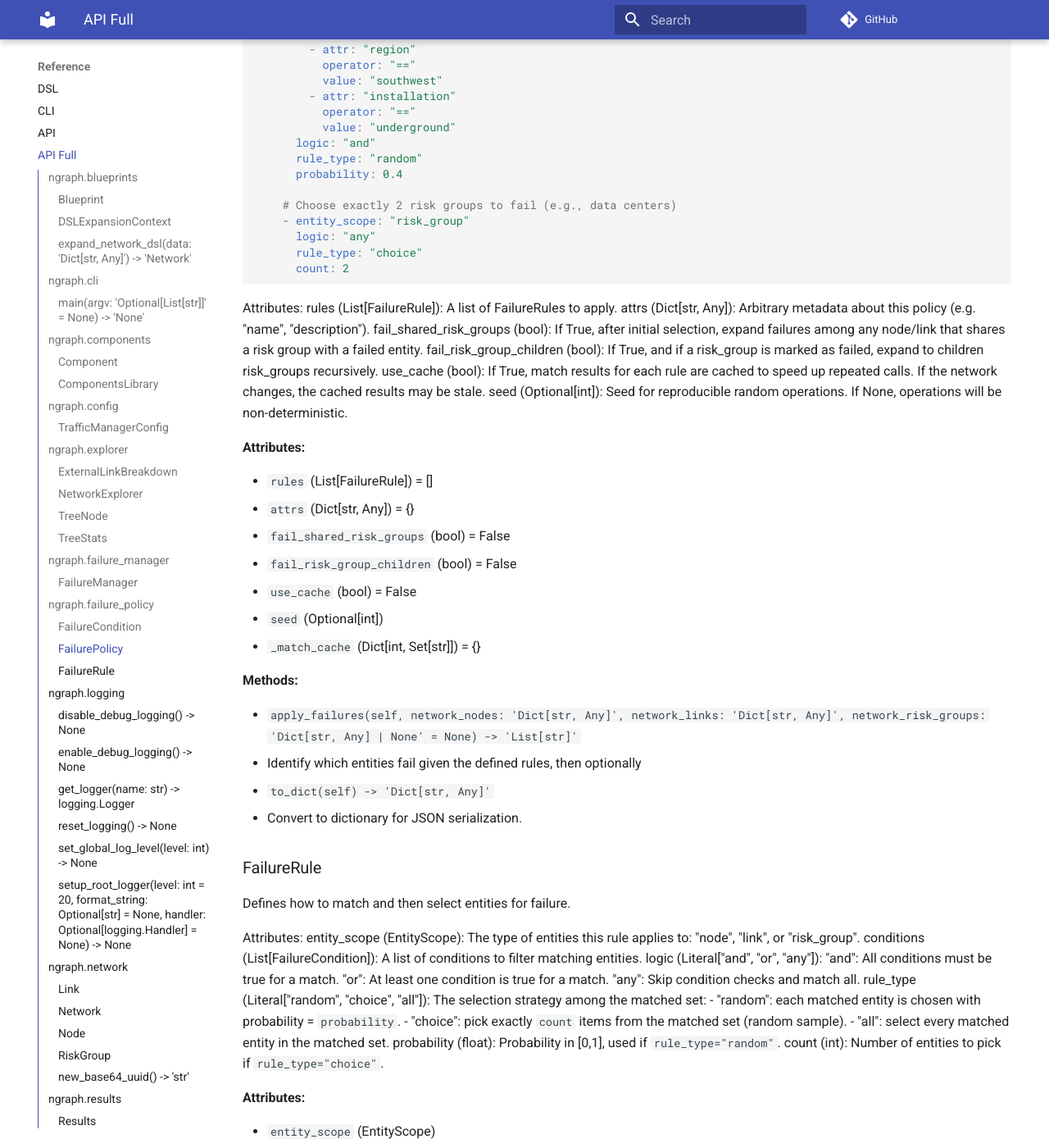
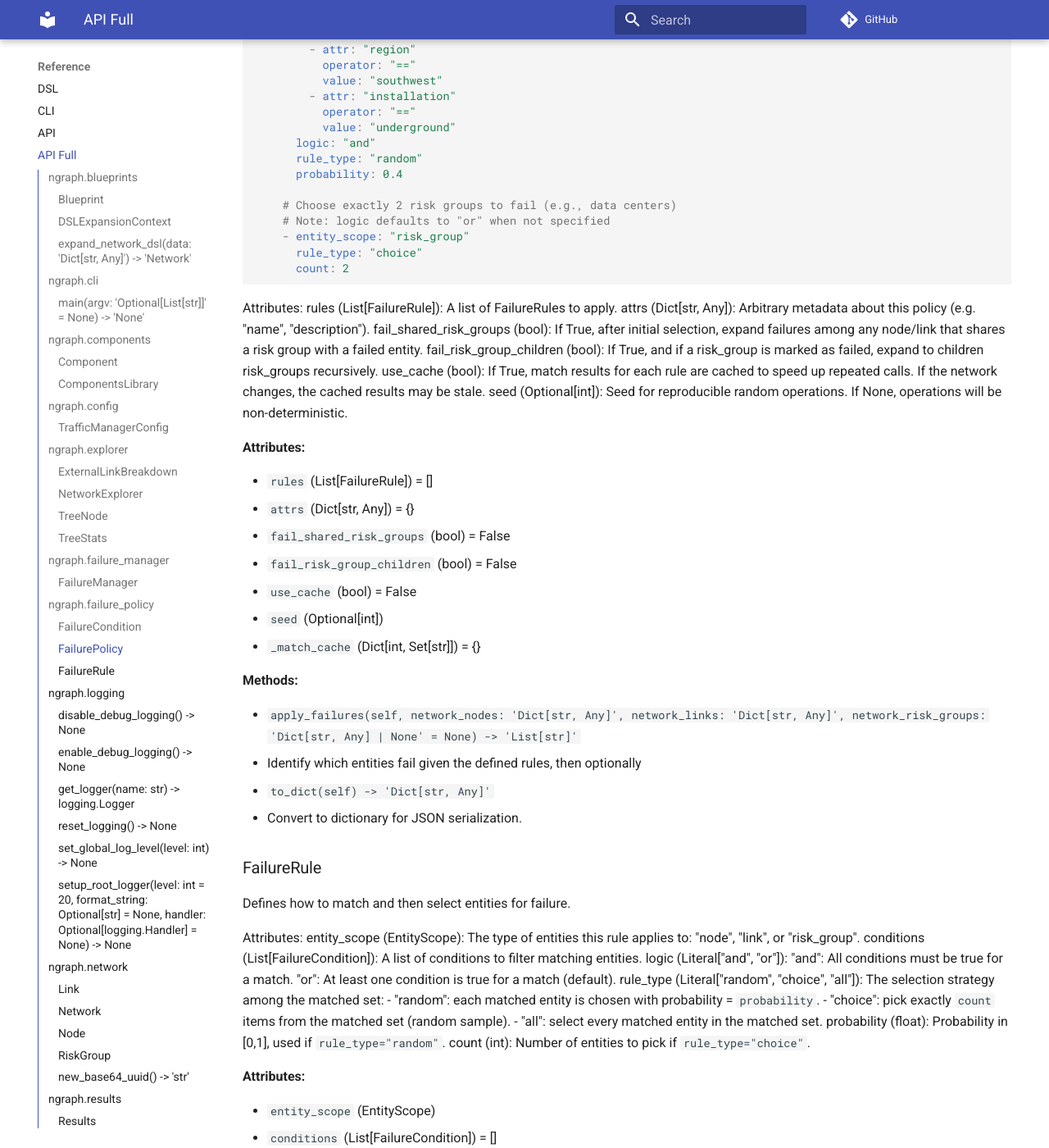
Before and after one commit to networmix/NetGraph, an MkDocs documentation site: the page built from docs/reference/api-full.md, in a window 1280 px wide and 1400 px high, scrolled down 8601 px. Shown: the whole window at 82% size. Built offline with MkDocs 1.6.1 and Material for MkDocs 9.7.7, drawn with Linux system fonts in a browser that asks for light colours; comment, search, counter and statistics services are not loaded; some of the changed text lies outside the part shown.

Commit message:
Changed default logic for FailureRule from "any" to "or". Updated docs. Updated NSF scenario.

````diff
--- a/docs/reference/api-full.md
+++ b/docs/reference/api-full.md
@@ -374,7 +374,7 @@ A container for multiple FailureRules plus optional metadata in `attrs`.
 
 The main entry point is `apply_failures`, which:
   1) For each rule, gather the relevant entities (node, link, or risk_group).
-  2) Match them based on rule conditions (or skip if 'logic=any').
+          2) Match them based on rule conditions using 'and' or 'or' logic.
   3) Apply the selection strategy (all, random, or choice).
   4) Collect the union of all failed entities across all rules.
   5) Optionally expand failures by shared-risk groups or sub-risks.
@@ -416,8 +416,8 @@ Example YAML configuration:
           probability: 0.4
 
         # Choose exactly 2 risk groups to fail (e.g., data centers)
+        # Note: logic defaults to "or" when not specified
         - entity_scope: "risk_group"
-          logic: "any"
           rule_type: "choice"
           count: 2
     ```
@@ -467,10 +467,9 @@ Attributes:
         The type of entities this rule applies to: "node", "link", or "risk_group".
     conditions (List[FailureCondition]):
         A list of conditions to filter matching entities.
-    logic (Literal["and", "or", "any"]):
+    logic (Literal["and", "or"]):
         "and": All conditions must be true for a match.
-        "or": At least one condition is true for a match.
-        "any": Skip condition checks and match all.
+        "or": At least one condition is true for a match (default).
     rule_type (Literal["random", "choice", "all"]):
         The selection strategy among the matched set:
           - "random": each matched entity is chosen with probability = `probability`.
@@ -485,7 +484,7 @@ Attributes:
 
 - `entity_scope` (EntityScope)
 - `conditions` (List[FailureCondition]) = []
-- `logic` (Literal['and', 'or', 'any']) = and
+- `logic` (Literal['and', 'or']) = or
 - `rule_type` (Literal['random', 'choice', 'all']) = all
 - `probability` (float) = 1.0
 - `count` (int) = 1
````
Also changed, not shown: other parts of docs/reference/api-full.md (+1 -1 lines), docs/reference/dsl.md (+1 -1 lines), 12 other files.
